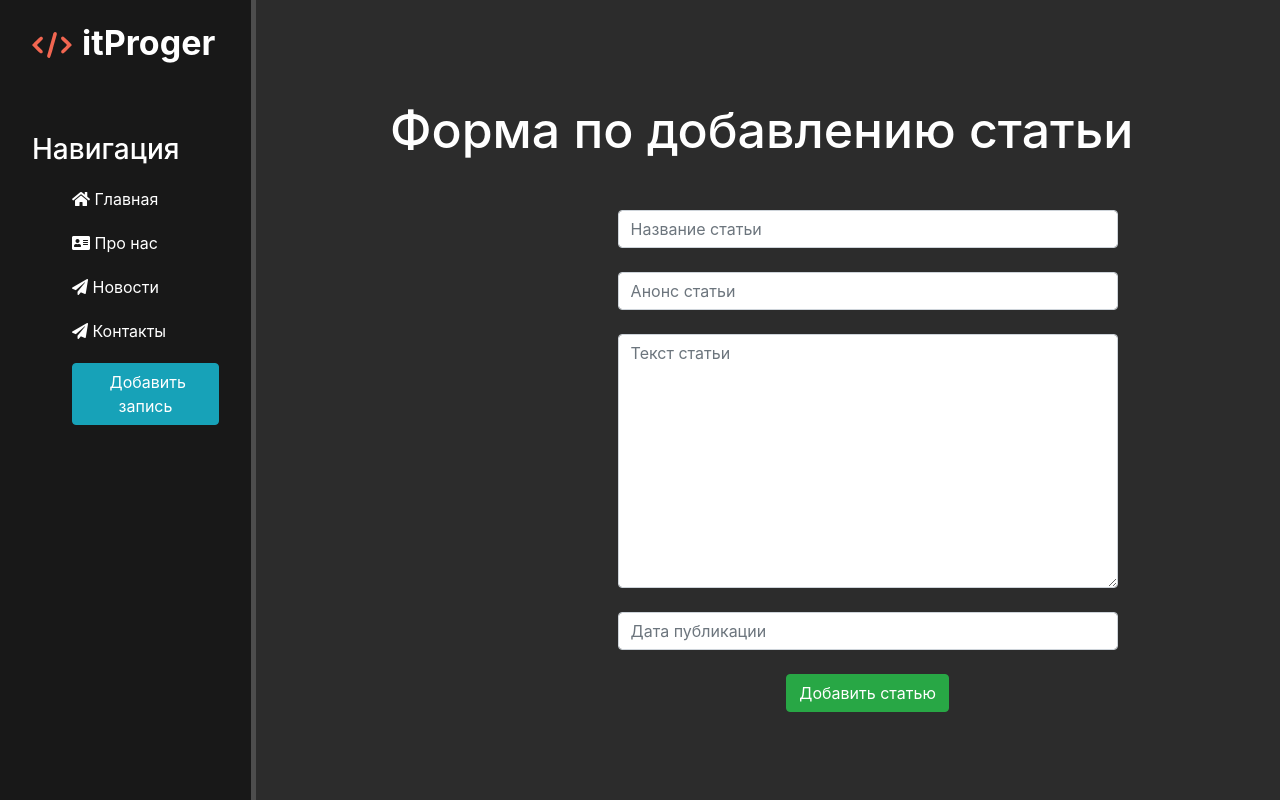
After one commit to BratLyapsus/LearningDjango, a Django app: page /news/create in a window 1280 px wide. The commit adds this page. Run offline with Django 3.2, Linux system fonts and the light colour scheme; some libraries are stand-ins or nearby versions.

Commit message:
created form to add articles and also to ad it to news page

```diff
--- a/web-appp/main/static/main/css/main.css
+++ b/web-appp/main/static/main/css/main.css
@@ -52,7 +52,7 @@ main .features {
     float: left;
     color: #fff;
     margin-top: 100px;
-    margin-left: 25%;
+    margin-left: 22%;
     text-align: center;
     width: 75%;
 }
@@ -76,3 +76,9 @@ main .features {
 
 
 }
+form{
+
+    margin-left: 35%;
+    width: 500px;
+    margin-top: 50px;
+}
--- a/web-appp/main/templates/main/layout.html
+++ b/web-appp/main/templates/main/layout.html
@@ -18,9 +18,15 @@
         <h3>Навигация</h3>
         <ul>
             <a href="{% url 'home' %}"><li><i class="fas fa-home"></i> Главная</li></a>
+
             <a href="{% url 'about' %}"><li><i class="fas fa-address-card"></i> Про нас</li></a>
+
             <a href="{% url 'news_home' %}"><li><i class="fas fa-paper-plane"></i> Новости</li></a>
+
             <a href="{% url 'contact' %}"><li><i class="fas fa-paper-plane"></i> Контакты</li></a>
+
+            <a href="{% url 'create' %}"><li><button class="btn btn-info"><i class="fas fa-plus-circle-plane"></i> Добавить запись</button></li></a>
+
         </ul>
     </aside>
     <main>
--- /dev/null
+++ b/web-appp/news/forms.py
@@ -0,0 +1,21 @@
+from .models import Articles
+from django.forms import DateTimeInput, ModelForm, TextInput, Textarea
+
+class ArticlesForm(ModelForm):
+    class Meta:
+        model = Articles
+        fields = ['title', 'anons', 'full_text', 'date']
+        widgets = {
+            "title": TextInput(attrs={
+                'class': 'form-control', 'placeholder': 'Название статьи'
+                }),
+            "anons": TextInput(attrs={
+                'class': 'form-control', 'placeholder': 'Анонс статьи'
+                }),
+            "date": DateTimeInput(attrs={
+                'class': 'form-control', 'placeholder': 'Дата публикации'
+                }),
+            "full_text": Textarea(attrs={
+                'class': 'form-control', 'placeholder': 'Текст статьи'
+                }),
+            }
--- /dev/null
+++ b/web-appp/news/templates/news/create.html
@@ -0,0 +1,37 @@
+{% extends 'main/layout.html' %}
+{% load static %}
+{% block title %}Форма по добавлению статьи{% endblock %}
+
+{% block content %}
+<div class="features">
+    <h1>Форма по добавлению статьи</h1>
+    <form method="post">
+        {% csrf_token %}
+
+        {{ form.title }}<br>
+        {{ form.anons }}<br>
+        {{ form.full_text }}<br>
+        {{ form.date }}<br>
+        <span>{{ error }}</span>
+
+
+        {% comment %}
+        Всю форму мы заменили классом в forms.py
+        <input type="text" placeholder="Название статьи" class="form-control"><br>
+        <input type="text" placeholder="Анонс статьи" class="form-control"><br>
+        <textarea class="form-control" placeholder="Текст статьи"></textarea><br>
+        <input type="date" class="form-control"><br>
+        <input type="time" class="form-control"><br>
+
+        {% endcomment %}
+
+        <button class=" btn btn-success" type="submit">Добавить статью</button>
+
+
+
+    </form>
+
+    {# Комментарий #}
+
+</div>
+    {% endblock %}
--- a/web-appp/news/urls.py
+++ b/web-appp/news/urls.py
@@ -3,5 +3,6 @@ from . import views
 
 urlpatterns = [
     path('', views.news_home, name='news_home'),
+    path('create', views.create, name='create'),
 
     ]
--- a/web-appp/news/views.py
+++ b/web-appp/news/views.py
@@ -1,5 +1,28 @@
-from django.shortcuts import render
+from django.shortcuts import render, redirect
 from.models import Articles
+from .forms import ArticlesForm
+
+
 def news_home(request):
-    news = Articles.objects.order_by('date')
+    news = Articles.objects.order_by('-date')
     return render(request, "news/news_home.html", {'news': news})
+
+
+def create(request):
+    error = ''
+    if request.method == 'POST':
+        form = ArticlesForm(request.POST)
+        if form.is_valid():
+            form.save()
+            return redirect('home')
+        else:
+            error = 'Форма заполнена неверно'
+    form = ArticlesForm()
+
+    data = {
+
+        'form': form,
+        'error': error
+
+        }
+    return render(request, "news/create.html", data)
```
Also changed, not shown: web-appp/db.sqlite3, 1 other file.
